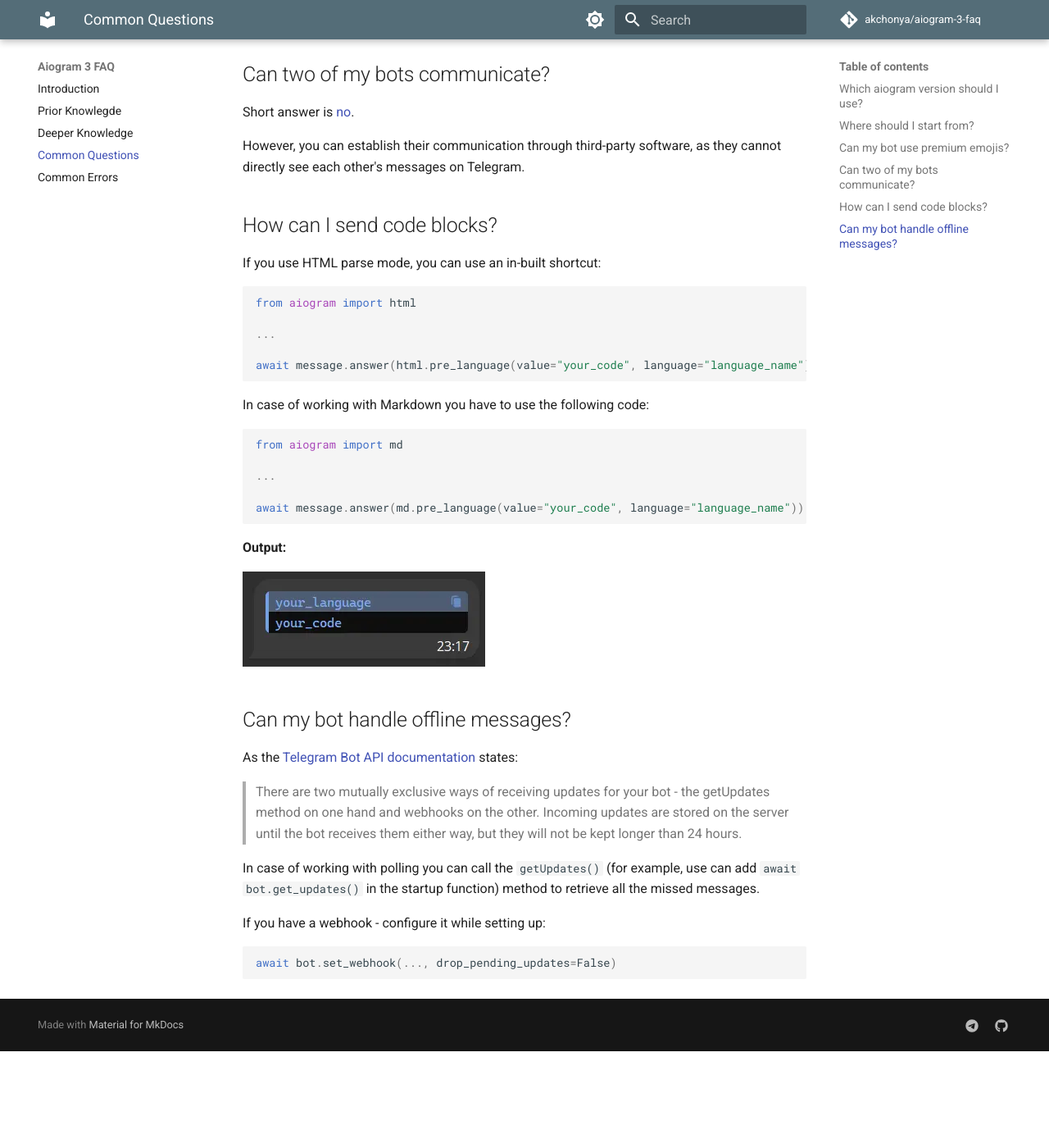
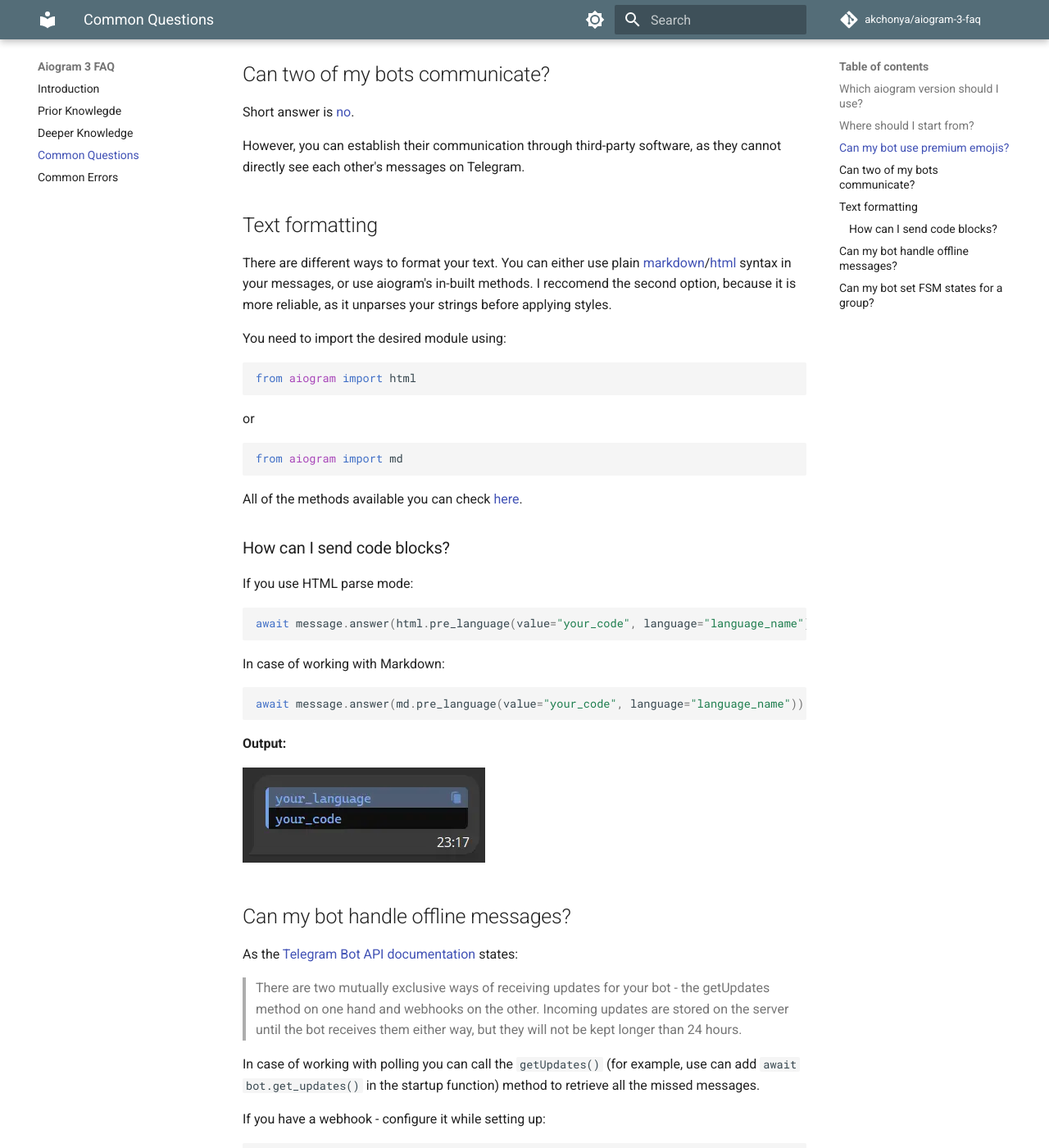
Before and after one commit to akchonya/aiogram-3-faq, an MkDocs documentation site: the page built from docs/common_questions.md, in a window 1280 px wide and 1400 px high, scrolled down 559 px. Shown: the whole window at 82% size. Built offline with MkDocs 1.6.1 and Material for MkDocs 9.7.7, drawn with Linux system fonts in a browser that asks for light colours; comment, search, counter and statistics services are not loaded; before the commit the page ends 1841 px from its top, so only the background shows below that; some of the changed text lies outside the part shown.

Commit message:
edit , add 'FSM Strategy'

````diff
--- a/docs/common_questions.md
+++ b/docs/common_questions.md
@@ -18,25 +18,35 @@
 
 However, you can establish their communication through third-party software, as they cannot directly see each other's messages on Telegram.
 
-## How can I send code blocks?
+## Text formatting
 
-If you use HTML parse mode, you can use an in-built shortcut:
+There are different ways to format your text. You can either use plain [markdown](https://core.telegram.org/bots/api#markdownv2-style)/[html](https://core.telegram.org/bots/api#html-style) syntax in your messages, or use aiogram's in-built methods. I reccomend the second option, because it is more reliable, as it unparses your strings before applying styles.
+
+You need to import the desired module using:
 
 ```python
 from aiogram import html
+```
 
-...
+or
 
+```python
+from aiogram import md
+```
+
+All of the methods available you can check [here](https://github.com/aiogram/aiogram/blob/acf52f468cae79b3511c2939cf39a801fa47f9f3/aiogram/utils/text_decorations.py#L127-L173).
+
+### How can I send code blocks?
+
+If you use HTML parse mode:
+
+```python
 await message.answer(html.pre_language(value="your_code", language="language_name"))
 ```
 
-In case of working with Markdown you have to use the following code:
+In case of working with Markdown:
 
 ```python
-from aiogram import md
-
-...
-
 await message.answer(md.pre_language(value="your_code", language="language_name"))
 ```
 
@@ -57,3 +67,15 @@
 ```python
 await bot.set_webhook(..., drop_pending_updates=False)
 ```
+
+## Can my bot set FSM states for a group?
+
+Yes, there are [5 types of FSM strategies](https://github.com/aiogram/aiogram/blob/acf52f468cae79b3511c2939cf39a801fa47f9f3/aiogram/fsm/strategy.py#L5-L10). Dispatcher has a `fsm_strategy` parameter, which by default is set to `FSMStrategy.USER_IN_CHAT`. You can change it when creating your Dispatcher instance.
+
+```python
+from aiogram.fsm.strategy import FSMStrategy
+
+...
+
+dp = Dispatcher(fsm_strategy=FSMStrategy.CHAT)
+```
````
